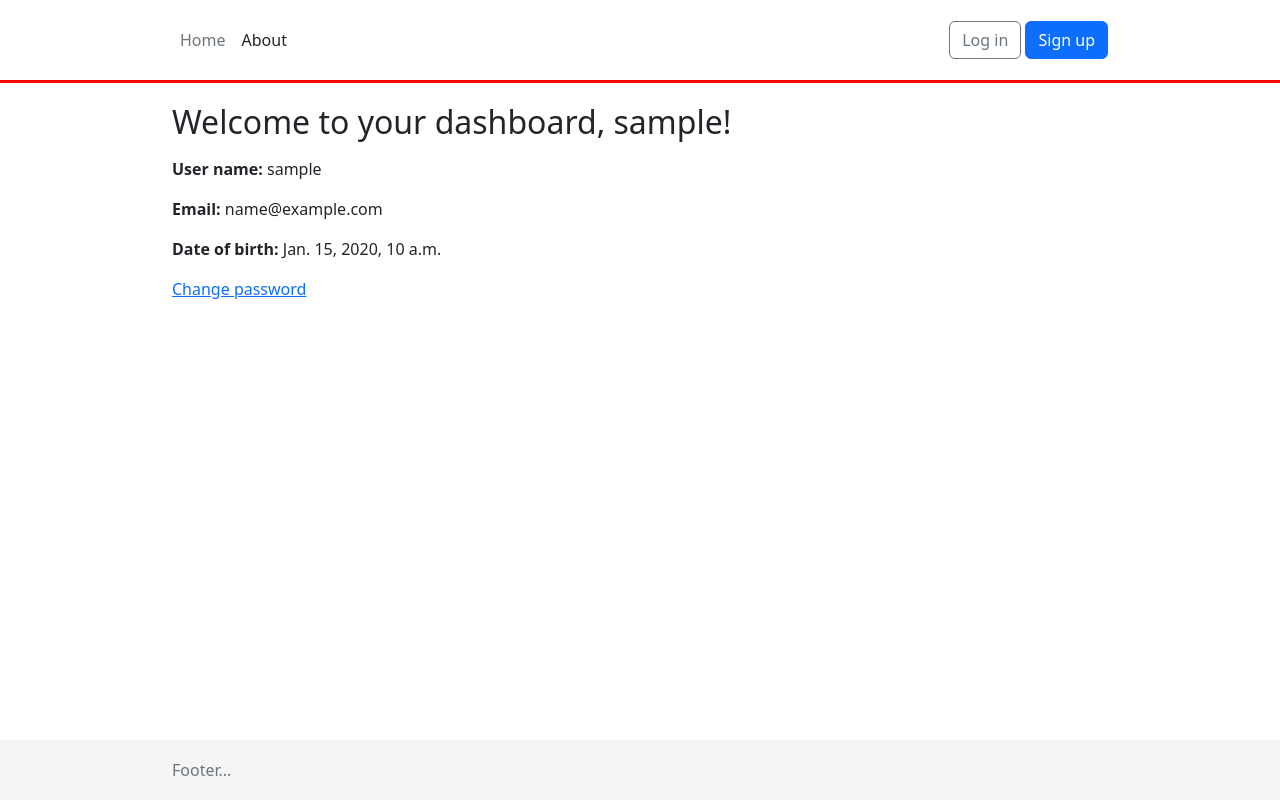
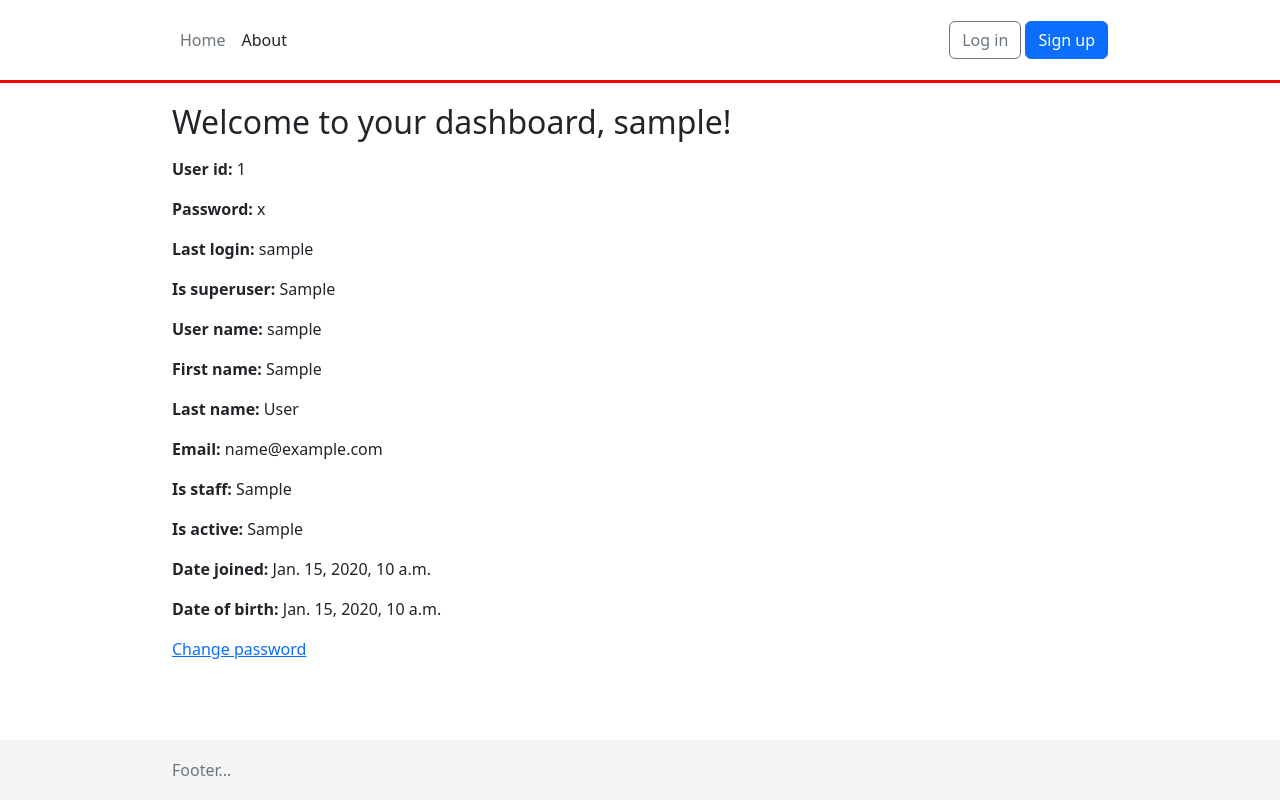
Before and after one commit to azegas/CDP, a Django app: template core/templates/registration/dashboard.html in a window 1280 px wide. Run offline with Django 4.2, Linux system fonts and the light colour scheme; the template is opened without the code that fills it: most values are stand-ins (such as "Sample title", 1, 10 or a date in 2020).

Commit message:
authentication: add a few more fields to the dashboard

```diff
--- a/core/templates/registration/dashboard.html
+++ b/core/templates/registration/dashboard.html
@@ -5,8 +5,17 @@
     <h2>Welcome to your dashboard, {{ user_name }}!</h2>
 
     <p></p>
+    <p><strong>User id:</strong> {{ user_id }}</p>
+    <p><strong>Password:</strong> {{ user_password }}</p>
+    <p><strong>Last login:</strong> {{ user_last_login }}</p>
+    <p><strong>Is superuser:</strong> {{ user_is_superuser }}</p>
     <p><strong>User name:</strong> {{ user_name }}</p>
+    <p><strong>First name:</strong> {{ user_first_name }}</p>
+    <p><strong>Last name:</strong> {{ user_last_name }}</p>
     <p><strong>Email:</strong> {{ user_email }}</p>
+    <p><strong>Is staff:</strong> {{ user_is_staff }}</p>
+    <p><strong>Is active:</strong> {{ user_is_active }}</p>
+    <p><strong>Date joined:</strong> {{ user_date_joined }}</p>
     <p><strong>Date of birth:</strong> {{ user_date_of_birth }}</p>
 
     <a href="{% url 'password_reset' %}">Change password</a>
```
Also changed, not shown: core/apps/accounts/views.py (+18 -0 lines), README.md, 1 other file.
